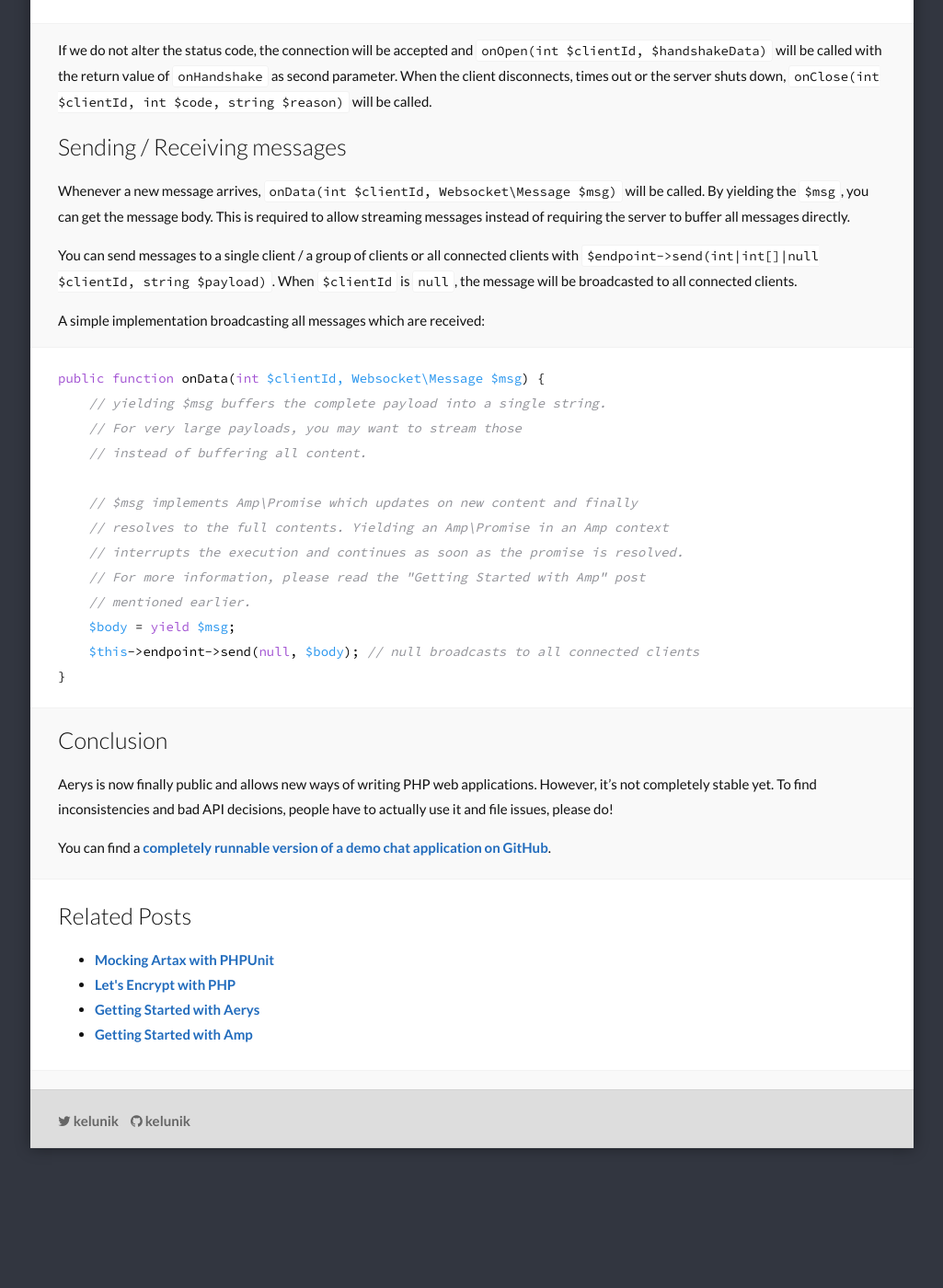
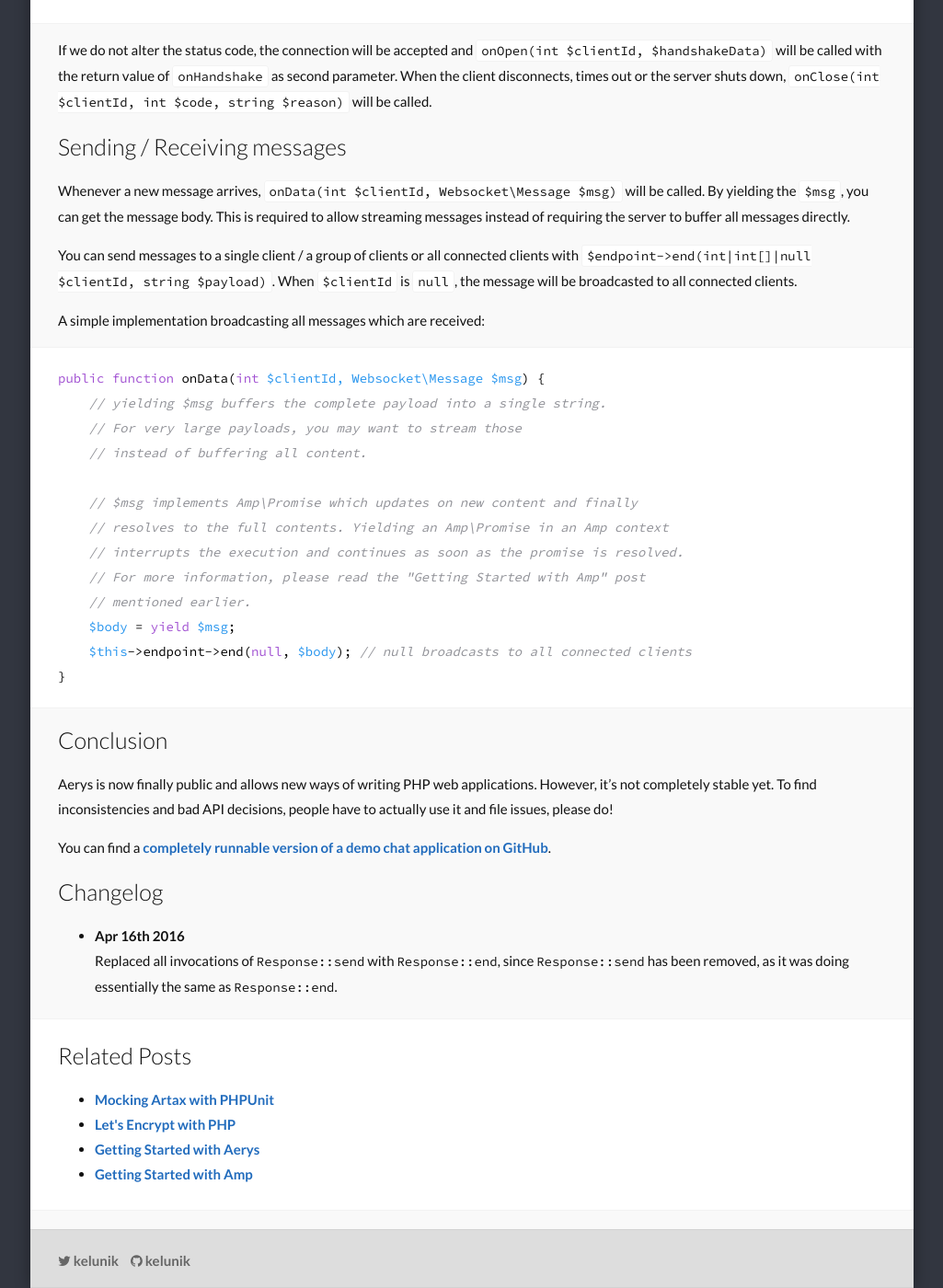
Before and after one commit to kelunik/kelunik.github.io, a Jekyll site: the page built from _posts/2015-10-20-getting-started-with-aerys-websockets.md, in a window 1280 px wide and 1400 px high, scrolled down 2831 px. Shown: the whole window at 92% size, without its empty margins (127-1152 px from the left). Built offline with Jekyll 4.4.1, drawn with Linux system fonts in a browser that asks for light colours; nearby versions of some CDN libraries; comment, search, counter and statistics services are not loaded; before the commit the page ends 4079 px from its top, so only the background shows below that.

Commit message:
Replace Response::send with Response::end

````diff
--- a/_posts/2015-10-20-getting-started-with-aerys-websockets.md
+++ b/_posts/2015-10-20-getting-started-with-aerys-websockets.md
@@ -46,7 +46,7 @@ use function Aerys\websocket;
 $router = (new Router())
     ->route("GET", "/test", function(Request $req, Response $resp) {
         // just another example route
-        $resp->send("<h1>It works!</h1>");
+        $resp->end("<h1>It works!</h1>");
     })
     ->route("GET", "/ws", websocket(new Chat));
 
@@ -90,7 +90,7 @@ public function onHandshake(Request $request, Response $response) {
     $origin = $request->getHeader("origin");
     if ($origin !== "http://localhost:1337") {
         $response->setStatus(403);
-        $response->send("<h1>origin not allowed</h1>");
+        $response->end("<h1>origin not allowed</h1>");
         return null;
     }
     // Returned values will be passed to onOpen.
@@ -105,7 +105,7 @@ If we do not alter the status code, the connection will be accepted and `onOpen(
 
 Whenever a new message arrives, `onData(int $clientId, Websocket\Message $msg)` will be called. By yielding the `$msg`, you can get the message body. This is required to allow streaming messages instead of requiring the server to buffer all messages directly.
 
-You can send messages to a single client / a group of clients or all connected clients with `$endpoint->send(int|int[]|null $clientId, string $payload)`. When `$clientId` is `null`, the message will be broadcasted to all connected clients.
+You can send messages to a single client / a group of clients or all connected clients with `$endpoint->end(int|int[]|null $clientId, string $payload)`. When `$clientId` is `null`, the message will be broadcasted to all connected clients.
 
 A simple implementation broadcasting all messages which are received:
 
@@ -121,7 +121,7 @@ public function onData(int $clientId, Websocket\Message $msg) {
     // For more information, please read the "Getting Started with Amp" post
     // mentioned earlier.
     $body = yield $msg;
-	$this->endpoint->send(null, $body); // null broadcasts to all connected clients
+	$this->endpoint->end(null, $body); // null broadcasts to all connected clients
 }
 ```
 
@@ -130,3 +130,7 @@ public function onData(int $clientId, Websocket\Message $msg) {
 Aerys is now finally public and allows new ways of writing PHP web applications. However, it's not completely stable yet. To find inconsistencies and bad API decisions, people have to actually use it and file issues, please do!
 
 You can find a [completely runnable version of a demo chat application on GitHub](https://github.com/kelunik/demo-chat).
+
+## Changelog
+
+* **Apr 16th 2016**<br>Replaced all invocations of `Response::send` with `Response::end`, since `Response::send` has been removed, as it was doing essentially the same as `Response::end`.
````
Also changed, not shown: _posts/2015-10-21-getting-started-with-aerys.md (+7 -3 lines).
